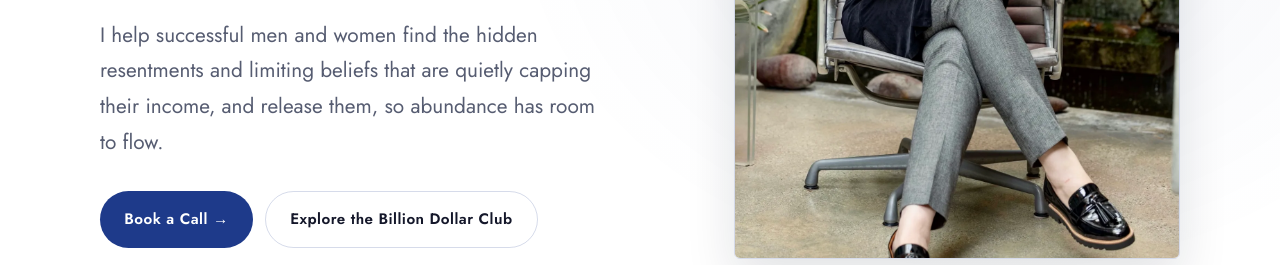
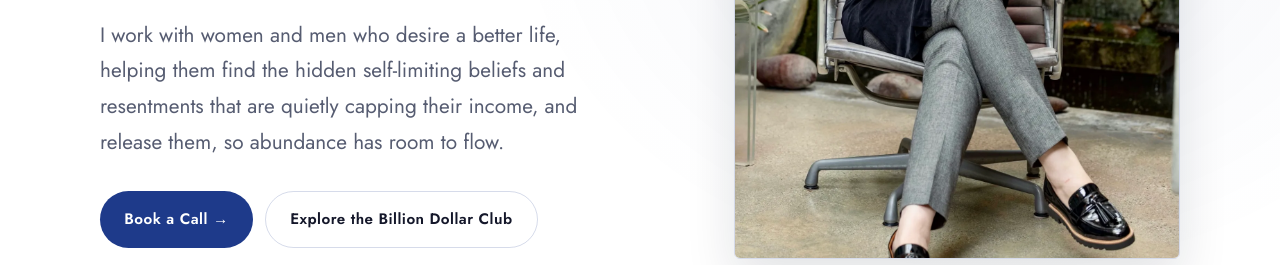
Before and after one commit to tonyblack78/amanda-cooper-website, a plain HTML site: page index.html in a window 1280 px wide. Shown: the part 517-782 px from the top of the page. Drawn offline with Linux system fonts and the light colour scheme.

Commit message:
Rephrase hero lede so it describes who Amanda works with, not a bar to clear
"Successful men and women" read like a requirement to qualify for her
coaching. Reframes it as working with anyone who desires a better life.

Co-Authored-By: Claude Sonnet 5 <noreply@anthropic.com>
Claude-Session: https://claude.ai/code/session_01R1mj4fTyLvRjqf2PeYhLDj

```diff
--- a/index.html
+++ b/index.html
@@ -168,7 +168,7 @@ footer a:hover{color:#93A6E8}
       <div>
         <p class="eyebrow">Mindset Coaching For Women &amp; Men</p>
         <h1>The block isn't out there. <em>It's inside you, and it can be released.</em></h1>
-        <p class="lede">I help successful men and women find the hidden resentments and limiting beliefs that are quietly capping their income, and release them, so abundance has room to flow.</p>
+        <p class="lede">I work with women and men who desire a better life, helping them find the hidden self-limiting beliefs and resentments that are quietly capping their income, and release them, so abundance has room to flow.</p>
         <div class="hero-cta">
           <a class="btn btn-solid" href="mailto:CoachAmandaRae@gmail.com?subject=Book%20a%20Call">Book a Call →</a>
           <a class="btn btn-ghost" href="#womens-bdc">Explore the Billion Dollar Club</a>
```
